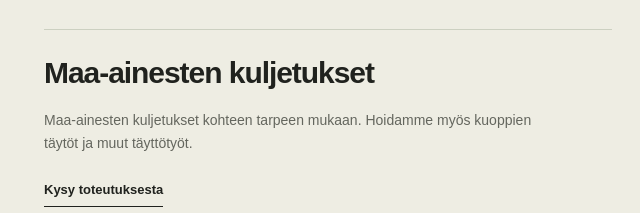
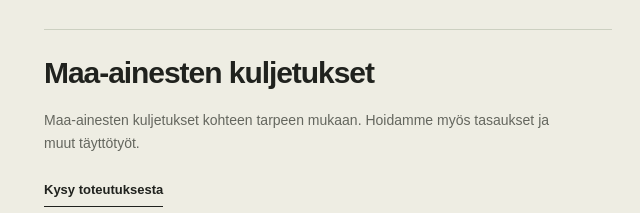
Before and after one commit to haukkaniklas/Heinolannleka, a plain HTML site: page palvelut.html in a window 1280 px wide. Shown: the part 3162-3375 px from the top of the page, 620-1260 px from the left. Drawn offline with Linux system fonts and the light colour scheme.

Commit message:
Update palvelut.html

```diff
--- a/palvelut.html
+++ b/palvelut.html
@@ -145,7 +145,7 @@
             </article>
             <article class="additional-service" id="maa-ainesten-kuljetukset">
               <h3>Maa-ainesten kuljetukset</h3>
-              <p>Maa-ainesten kuljetukset kohteen tarpeen mukaan. Hoidamme myös kuoppien täytöt ja muut täyttötyöt.</p>
+              <p>Maa-ainesten kuljetukset kohteen tarpeen mukaan. Hoidamme myös tasaukset ja muut täyttötyöt.</p>
               <a class="text-link" href="yhteystiedot.html">Kysy toteutuksesta</a>
             </article>
           </div>
```
